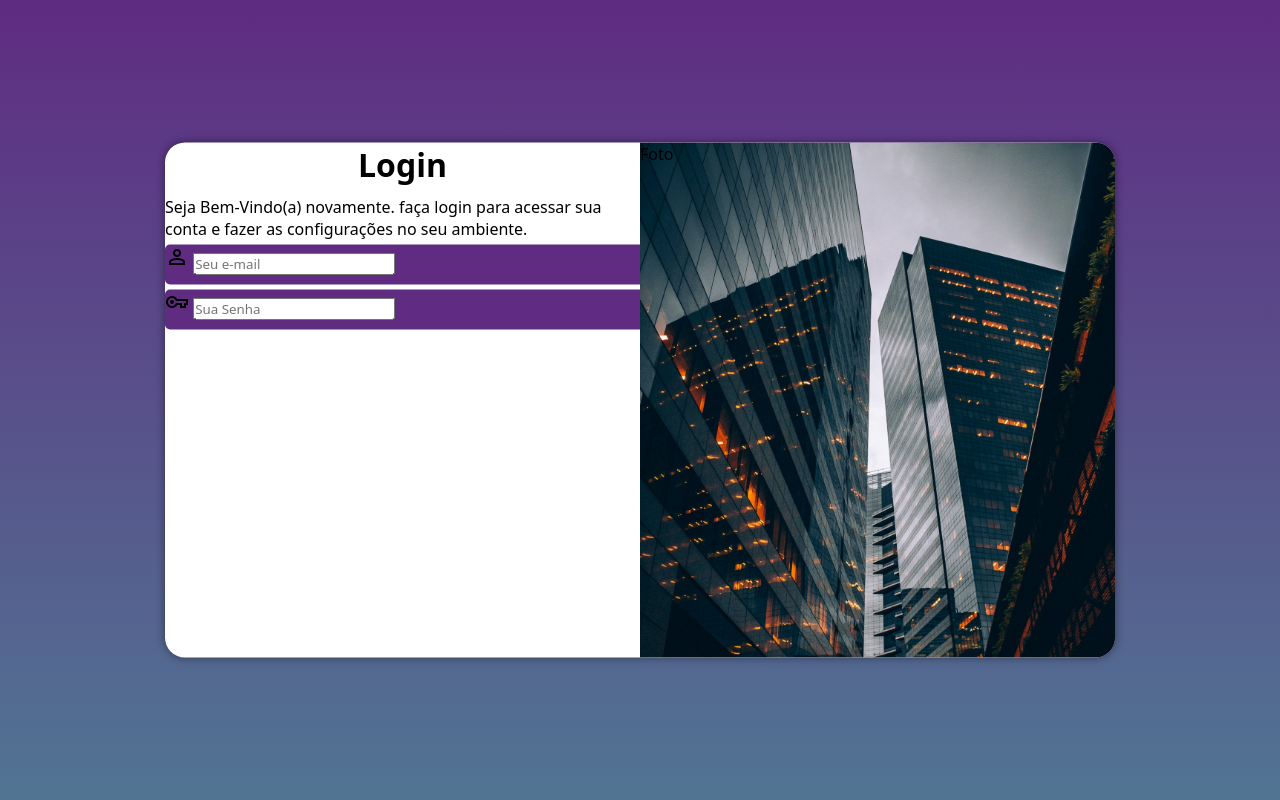
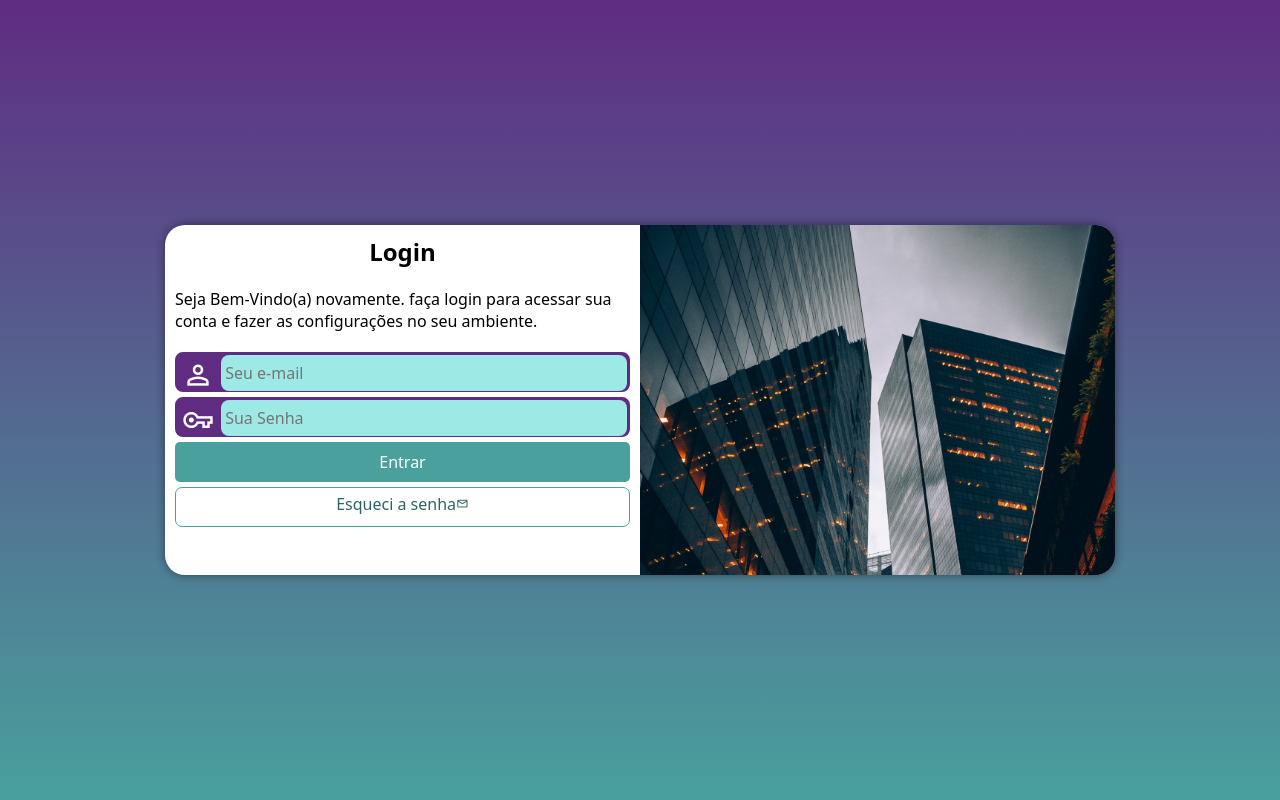
Before and after one commit to Ana-Sato/projeto-login, a plain HTML site: page index.html in a window 1280 px wide. Shown: the top 800 px of the page. Drawn offline with nearby package versions, Linux system fonts and the light colour scheme.

Commit message:
correcao de erros

```diff
--- a/estilos/media-queries.css
+++ b/estilos/media-queries.css
@@ -1,6 +1,6 @@
 @charset "UTF-8";
 
-/*Tablet e
+/*Tablet e Telas maiores
 */
 
 @media screen and (min-width:768px) and (max-width: 992px) {
@@ -10,12 +10,14 @@
 
     section#login {
         width: 80vw;
+        height: 280px;
 }
     section#login > div#imagem {
         float: left;
         width: 35%;
         height: 100%;
     }
+
     section#login > div#formulario {
         float: right;
         width: 65%;
@@ -29,6 +31,7 @@
 
     section#login {
         width: 950px;
+        height: 350px;
     }
 
     section#login > div#imagem {
@@ -36,17 +39,19 @@
         width: 50%;
         height: 100%;
     }
-    section#login > div#formulario {
+
+    div#formulario {
         float: left;
         width: 50%;
     }
 
-    section#login > div#fomulario > h1 {
+    div#fomulario > h1 {
        font-size: 2em;
     }
 
-    section#login > div#formulario > p {
-        font-size: 1.2em;
+    div#formulario > p {
+        font-size: 1em;
+        margin: 20px 0px;
     }
 
 
--- a/estilos/style.css
+++ b/estilos/style.css
@@ -12,9 +12,9 @@ lilas:#5f2c82
     box-sizing: border-box;
 }
 
-body, hml {
+body, html {
     background-color: #5f2c82;
-    height: 100vw;
+    height: 100vh;
     width: 100vw;
 }
 
@@ -28,8 +28,7 @@ section#login {
     position: absolute;
     top: 50%;
     left: 50%;
-    transform: translate(-50%, -50%);
-    overflow: hidden;
+    overflow: hidden; /*Tudo que tiver fora da borda , fica escondido*/
 
     background-color: white;
     width: 250px;
@@ -37,6 +36,7 @@ section#login {
     border-radius: 20px;
     box-shadow: 0px 0px 10px rgba(0, 0, 0, 0.452);
 
+    transform: translate(-50%, -50%);
     transition: width .1s, heigth .3s;
     transition-timing-function: ease;
 }
@@ -53,26 +53,51 @@ section#login > div#formulario {
     padding: 10px;
 }
 
-section#login > div#fomulario > h1 {
+div#formulario > h1 {
     text-align: center;
     margin-bottom: 10px;
 }
 
-section#login > div#formulario > p {
+div#formulario > p {
     font-size: 0.8em;
 }
 
 form > div.campo {
     background-color: #5f2c82;
+    border: 2px solid #5f2c82;
     display: block;
     width: 100%;
     height: 40px;
-    border-radius: 5px;
+    border-radius: 8px;
     margin: 5px 0px;
 }
 
 div.campo > label {
     display: none;
+}
+
+div.campo > span {
+    color: white;
+   /* background-color: black;*/
+    font-size: 2em;
+    width: 40px;
+    padding: 5px;
+}
+
+div.campo > input {
+    background-color: #9de9e6;
+    font-size: 1em;
+    width: calc(100% - 45px);
+    height: 100%;
+    border: 0px;
+    border-radius: 8px;
+    padding: 4px;
+    transform: translateY(-12px);
+}
+
+div.campo > input:focus-within {
+    background-color: white;
+    border: none;
 }
 
 form > input[type=submit] {
--- a/index.html
+++ b/index.html
@@ -12,9 +12,8 @@
     <main>
         <section id="login">
             <div id="imagem">
-                Foto
             </div>
-            <div id="fomulario">
+            <div id="formulario">
                 <h1>Login</h1>
                 <p>Seja Bem-Vindo(a) novamente. faça login para acessar sua conta e fazer as configurações no seu ambiente.</p>
                 <form action="login.php" method="post">
@@ -34,7 +33,7 @@
                         <label for="ilogin">Senha</label>
                     </div>
                     <input type="submit" value="Entrar">
-                    <a href="esqueci.html" class="botao">Esqueci a senha <span class="material-symbols-outlined">mail</span>
+                    <a href="esqueci.html" class="botao">Esqueci a senha<span class="material-symbols-outlined">mail</span>
                     </a>
 
                 </form>
```
